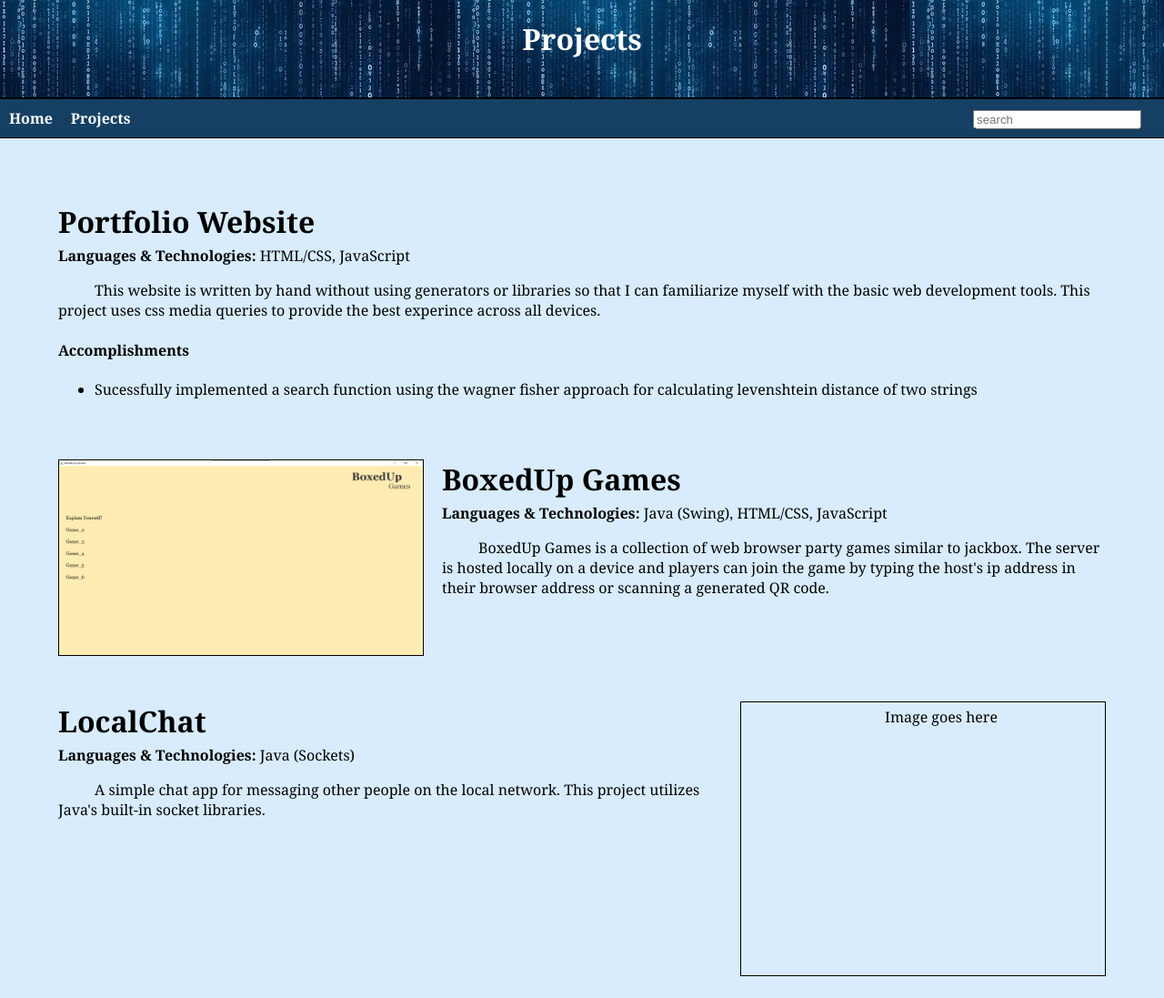
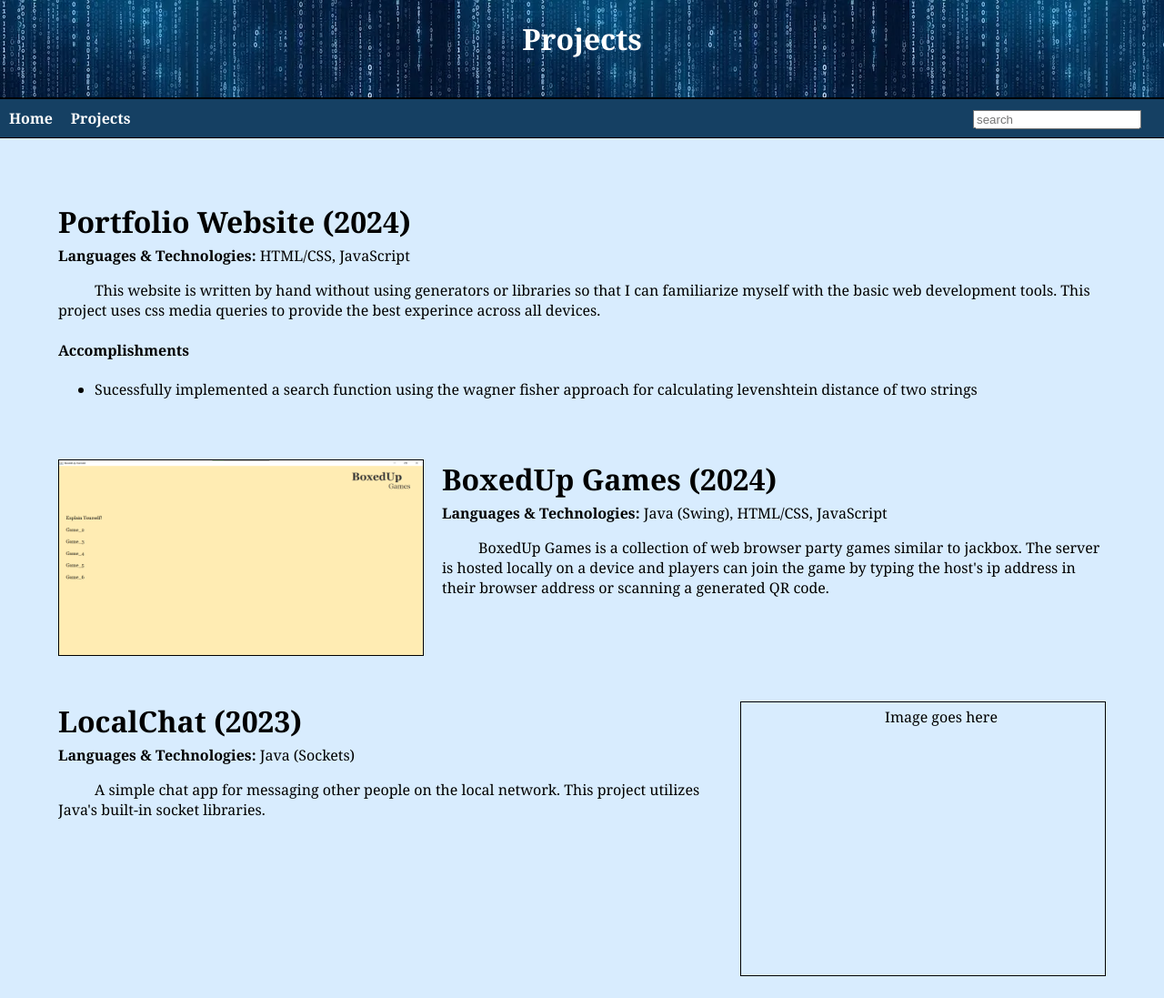
Before and after one commit to HagenSV/hagensv22.github.io, a plain HTML site: page projects.html in a window 1280 px wide. Shown: the top 1097 px of the page at 91% size. Drawn offline with Linux system fonts and the light colour scheme.

Commit message:
Add project years

```diff
--- a/projects.html
+++ b/projects.html
@@ -21,7 +21,7 @@
 <div class="content">
 
     <div class="project" id="portfolio-website">
-        <h1>Portfolio Website</h1>
+        <h1>Portfolio Website (2024)</h1>
         <p class="no-indent"><b>Languages & Technologies:</b> HTML/CSS, JavaScript</p>
         <p>This website is written by hand without using generators or libraries so that I can familiarize myself with the basic web development tools. This project uses css media queries to provide the best experince across all devices.</p>
         <h4>Accomplishments</h4>
@@ -35,7 +35,7 @@
         <!--img class="image-left" src="./images/projects/explain-yourself-desktop.png" alt="Explain Yourself on Desktop" style="width:300px;height:100%;">
         <img class="image-left" src="./images/projects/explain-yourself-mobile.png" alt="Main Menu for BoxedUp Games's Server App" style="width:300px;height:100%;"-->
 
-        <h1>BoxedUp Games</h1>
+        <h1>BoxedUp Games (2024)</h1>
         <p class="no-indent"><b>Languages & Technologies:</b> Java (Swing), HTML/CSS, JavaScript</p>
         <p>BoxedUp Games is a collection of web browser party games similar to jackbox. The server is hosted locally on a device and players can join the game by typing the host's ip address in their browser address or scanning a generated QR code.</p>
         <img class="image-mobile" src="./images/projects/boxedup-games-menu.png" alt="Main menu for BoxedUp Games's server app" style="width:500px;height:100%">
@@ -43,7 +43,7 @@
 
     <div class="project" id="localchat">
             <div class="image-right"> <p>Image goes here</p> </div>
-            <h1>LocalChat</h1>
+            <h1>LocalChat (2023)</h1>
             <p class="no-indent"><b>Languages & Technologies:</b> Java (Sockets)</p>
             <p>A simple chat app for messaging other people on the local network. This project utilizes Java's built-in socket libraries.</p>
             <div class="image-mobile"> <p>Image goes here</p> </div>
```
